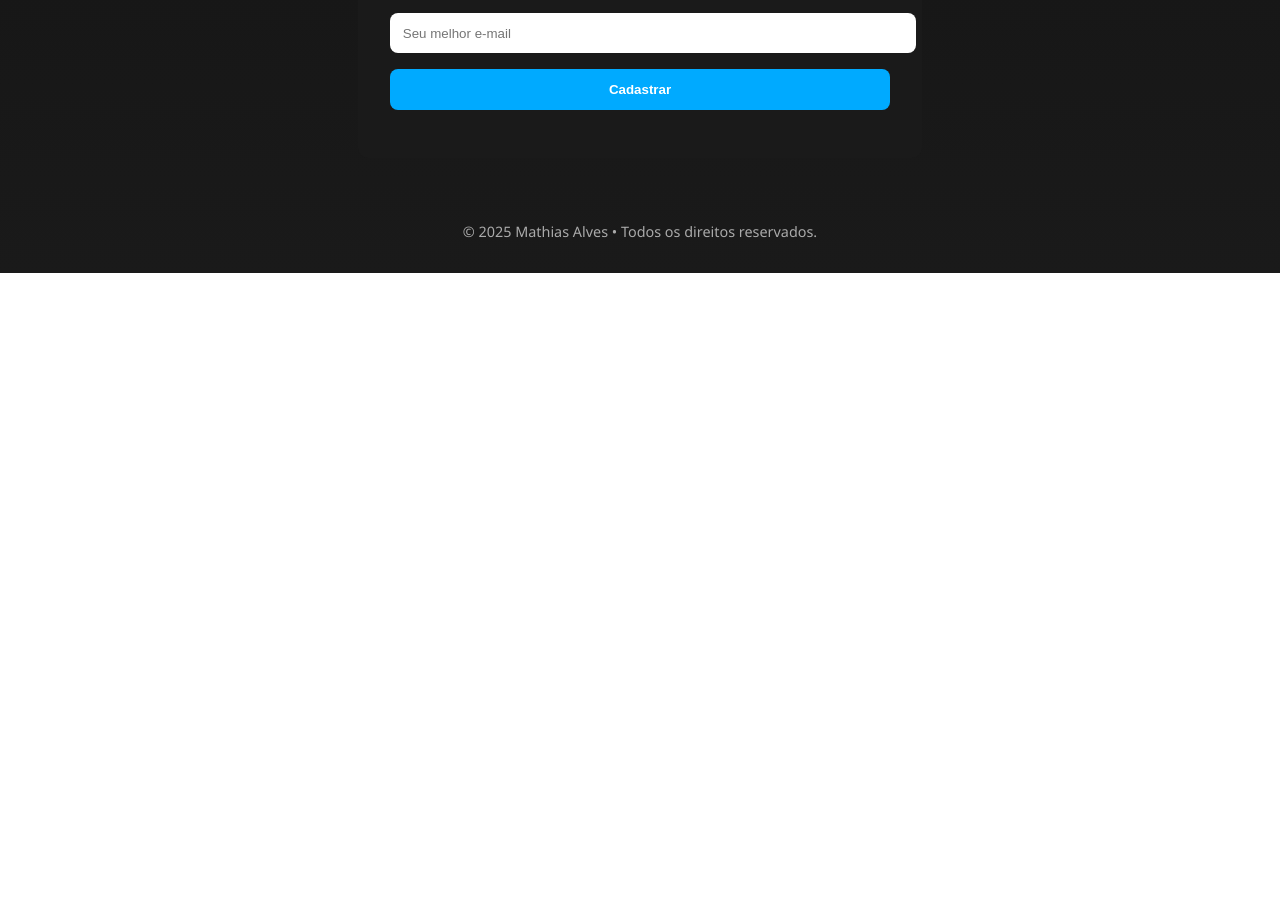
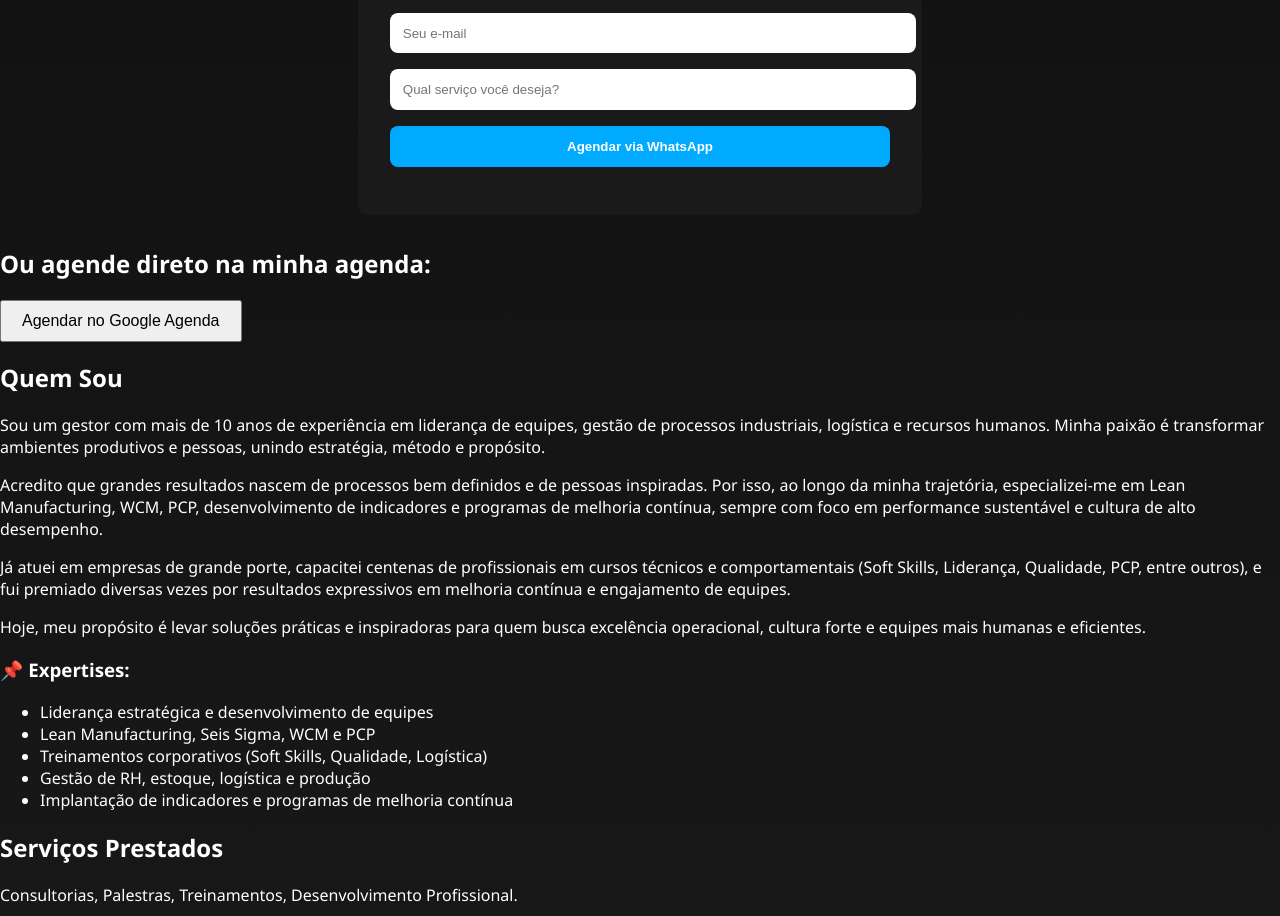
Before and after one commit to mathiasalves28/Mathiasalves, a plain HTML site: page index.html in a window 1280 px wide. Shown: the part 1227-2143 px from the top of the page. Before the commit the page ends 1500 px from the top, so only its background shows below. Drawn offline with Linux system fonts and the light colour scheme.

Commit message:
Add files via upload

```diff
--- a/index.html
+++ b/index.html
@@ -1,16 +1,16 @@
-
 <!DOCTYPE html>
 <html lang="pt-br">
 <head>
   <meta charset="UTF-8" />
   <meta name="viewport" content="width=device-width, initial-scale=1.0" />
-  <title>Gestão Viva</title>
+  <title>Gestão Viva - Mathias Alves</title>
   <link rel="stylesheet" href="style.css" />
 </head>
 <body>
   <video autoplay muted loop id="bg-video" style="position:fixed;top:0;left:0;width:100%;height:100%;object-fit:cover;z-index:-1;opacity:0.2;">
     <source src="https://www.videvo.net/videvo_files/converted/2015_08/preview/TimeLapse_Clouds_1.mp439192.webm" type="video/webm">
   </video>
+
   <header>
     <h1 id="typed-text">Descubra como ter uma Gestão Viva pode mudar seus Resultados!</h1>
     <p>Aprenda a usar histórias para vender suas ideias, seus produtos e sua imagem.</p>
@@ -21,34 +21,89 @@
       <a href="https://www.linkedin.com/in/mathiasalves/" target="_blank">Conecte-se no LinkedIn</a>
     </div>
   </header>
+
   <div class="character">
     <p>“Se você não conta histórias, você está deixando dinheiro na mesa.”</p>
   </div>
+
   <section class="testimonials">
     <h2>O que dizem nossos clientes</h2>
     <div class="testimonial">
-        <p>"Antes da consultoria com o Mathias, nossa equipe estava afogada em processos burocráticos. Em poucas semanas, conseguimos reduzir retrabalho em 40% e dobrar nossa produtividade. A clareza, didática e visão estratégica dele são fora da curva!"</p>
+      <p>"Antes da consultoria com o Mathias, nossa equipe estava afogada em processos burocráticos. Em poucas semanas, conseguimos reduzir retrabalho em 40% e dobrar nossa produtividade. A clareza, didática e visão estratégica dele são fora da curva!"</p>
       <span>— Carlos Henrique, Gerente de Operações</span>
     </div>
-
     <div class="testimonial">
       <p>"A metodologia Lean parecia complexa demais... até o Mathias entrar em cena. Ele transformou o chão de fábrica com soluções simples e práticas. Em 90 dias, reduzimos desperdícios em mais de R$ 100 mil. Resultado real, sem enrolação!"</p>
       <span>— Juliana Costa, Diretora Industrial </span>
     </div>
-
     <div class="testimonial">
       <p>"A palestra do Mathias virou assunto da empresa por dias. Ele conecta histórias com propósito e provoca reflexões profundas. Vi líderes mais engajados e colaboradores mais inspirados no dia seguinte!"</p>
       <span>— Roberto Lima, Coordenador de RH</span>
     </div>
   </section>
+
   <section>
-    <form>
-      <h3>Receba dicas exclusivas por e-mail</h3>
-      <input type="text" placeholder="Seu nome" required />
-      <input type="email" placeholder="Seu melhor e-mail" required />
-      <button type="submit">Cadastrar</button>
+    <form onsubmit="enviarParaWhatsApp(event)">
+      <h3>Agende sua consultoria, palestra ou treinamento</h3>
+      <input type="text" id="nome" placeholder="Seu nome" required />
+      <input type="email" id="email" placeholder="Seu e-mail" required />
+      <input type="text" id="interesse" placeholder="Qual serviço você deseja?" required />
+      <button type="submit">Agendar via WhatsApp</button>
     </form>
+
+    <script>
+      function enviarParaWhatsApp(event) {
+        event.preventDefault();
+        const nome = document.getElementById("nome").value;
+        const email = document.getElementById("email").value;
+        const interesse = document.getElementById("interesse").value;
+        const mensagem = `Olá, meu nome é ${nome}, e-mail: ${email}. Tenho interesse em: ${interesse}`;
+        const url = `https://wa.me/5592981412379?text=${encodeURIComponent(mensagem)}`;
+        window.open(url, "_blank");
+      }
+    </script>
   </section>
+
+  <section>
+    <h2>Ou agende direto na minha agenda:</h2>
+    <a href="https://calendar.app.google/j4WcykUjryKSgkPd7" target="_blank">
+      <button style="padding:10px 20px; font-size:1rem;">Agendar no Google Agenda</button>
+    </a>
+  </section>
+
+  <section>
+    <h2>Quem Sou</h2>
+    <p>
+      Sou um gestor com mais de 10 anos de experiência em liderança de equipes, gestão de processos industriais, logística e recursos humanos. Minha paixão é transformar ambientes produtivos e pessoas, unindo estratégia, método e propósito.
+    </p>
+    <p>
+      Acredito que grandes resultados nascem de processos bem definidos e de pessoas inspiradas. Por isso, ao longo da minha trajetória, especializei-me em Lean Manufacturing, WCM, PCP, desenvolvimento de indicadores e programas de melhoria contínua, sempre com foco em performance sustentável e cultura de alto desempenho.
+    </p>
+    <p>
+      Já atuei em empresas de grande porte, capacitei centenas de profissionais em cursos técnicos e comportamentais (Soft Skills, Liderança, Qualidade, PCP, entre outros), e fui premiado diversas vezes por resultados expressivos em melhoria contínua e engajamento de equipes.
+    </p>
+    <p>
+      Hoje, meu propósito é levar soluções práticas e inspiradoras para quem busca excelência operacional, cultura forte e equipes mais humanas e eficientes.
+    </p>
+    <h3>📌 Expertises:</h3>
+    <ul>
+      <li>Liderança estratégica e desenvolvimento de equipes</li>
+      <li>Lean Manufacturing, Seis Sigma, WCM e PCP</li>
+      <li>Treinamentos corporativos (Soft Skills, Qualidade, Logística)</li>
+      <li>Gestão de RH, estoque, logística e produção</li>
+      <li>Implantação de indicadores e programas de melhoria contínua</li>
+    </ul>
+  </section>
+
+  <section>
+    <h2>Serviços Prestados</h2>
+    <p>Consultorias, Palestras, Treinamentos, Desenvolvimento Profissional.</p>
+  </section>
+
+  <section>
+    <img src="Logo.png" alt="Logo Mathias Alves" style="max-width: 200px; display: block; margin: 0 auto; padding: 30px 0;">
+  </section>
+
   <footer>
     © 2025 Mathias Alves • Todos os direitos reservados.
   </footer>
```
Also changed, not shown: Logo.png (added).
